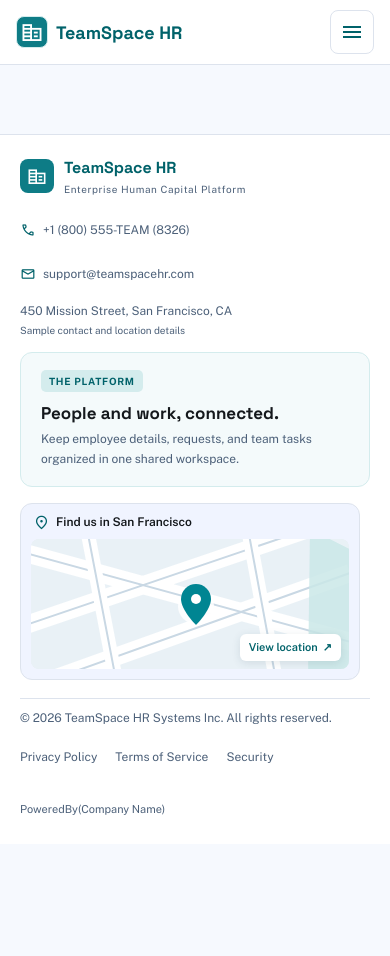
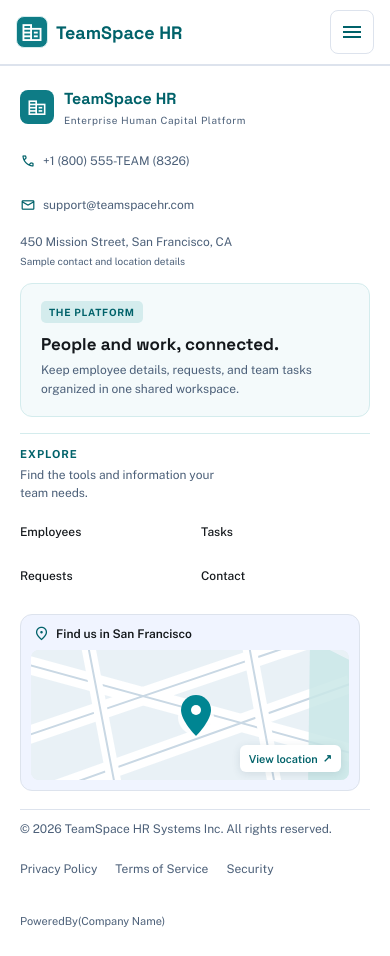
Before and after one commit to Group2Orange/Project-1, a plain HTML site: page common/home/home.html in a window 390 px wide. Before the commit the page ends 844 px from the top, so only its background shows below. Drawn offline with nearby package versions, Linux system fonts and the light colour scheme.

Commit message:
Fix Footer

```diff
--- a/common/home/home.css
+++ b/common/home/home.css
@@ -7,13 +7,12 @@
 }
 
 .home-footer-inner {
-  max-width: 1240px;
-  margin-inline: auto;
+  width: 100%;
 }
 
 .home-footer-grid {
   display: grid;
-  grid-template-columns: minmax(0, 1.15fr) minmax(0, 1fr) minmax(260px, 300px);
+  grid-template-columns: minmax(280px, 360px) minmax(280px, 380px) minmax(0, 1fr) minmax(260px, 300px);
   align-items: center;
   gap: 28px;
   margin-bottom: 18px;
@@ -101,7 +100,72 @@
   line-height: 1.6;
 }
 
+.home-footer-links {
+  position: relative;
+  justify-self: center;
+  width: min(100%, 280px);
+  min-width: 0;
+  padding: 20px 0 8px 20px;
+  transform: translateY(14px);
+}
+
+.home-footer-links::before {
+  content: "";
+  position: absolute;
+  top: 20px;
+  bottom: 0;
+  left: 0;
+  width: 2px;
+  background: var(--color-primary-light);
+}
+
+.home-footer-links h2 {
+  margin: 0 0 6px;
+  color: var(--color-primary-dark);
+  font: 700 11px var(--font-text);
+  letter-spacing: .9px;
+  text-transform: uppercase;
+}
+
+.home-footer-links p {
+  max-width: 220px;
+  margin: 0 0 8px;
+  font-size: 12px;
+  line-height: 1.5;
+}
+
+.home-footer-links ul {
+  margin: 0;
+  padding: 0;
+  list-style: none;
+}
+
+.home-footer .home-footer-links a {
+  display: inline-flex;
+  align-items: center;
+  gap: 8px;
+  min-height: 32px;
+  color: var(--color-text);
+  font-size: 12px;
+  font-weight: 500;
+}
+
+.home-footer-links a::after {
+  content: "↗";
+  color: var(--color-primary);
+  opacity: 0;
+  transform: translate(-3px, 3px);
+  transition: opacity .2s ease, transform .2s ease;
+}
+
+.home-footer-links a:hover::after,
+.home-footer-links a:focus-visible::after {
+  opacity: 1;
+  transform: translate(0, 0);
+}
+
 .home-map-card {
+  grid-column: 4;
   min-width: 0;
   padding: 10px;
   border: 1px solid var(--color-border);
@@ -163,15 +227,15 @@
   padding-top: 10px;
 }
 
-@media (max-width: 1050px) {
+@media (max-width: 1180px) {
   .home-footer-grid {
-    grid-template-columns: minmax(0, 1fr) minmax(260px, 300px);
-    gap: 14px 24px;
+    grid-template-columns: repeat(2, minmax(0, 1fr));
+    gap: 20px 28px;
   }
 
-  .home-footer-contact { grid-column: 1; padding-top: 0; }
-  .home-footer-intro { grid-column: 1; }
-  .home-map-card { grid-column: 2; grid-row: 1 / 3; }
+  .home-footer-contact { padding-top: 0; }
+  .home-footer-links { justify-self: start; transform: none; }
+  .home-map-card { grid-column: auto; }
 }
 
 @media (max-width: 640px) {
@@ -182,11 +246,28 @@
 
   .home-footer-contact,
   .home-footer-intro,
+  .home-footer-links,
   .home-map-card {
     grid-column: auto;
     grid-row: auto;
   }
 
+  .home-footer-links {
+    justify-self: stretch;
+    width: 100%;
+    padding: 14px 0 0;
+    border-top: 1px solid var(--color-primary-light);
+  }
+
+  .home-footer-links::before { display: none; }
+
+  .home-footer-links ul {
+    display: grid;
+    grid-template-columns: repeat(2, minmax(0, 1fr));
+    gap: 0 12px;
+  }
+
+  .home-footer .home-footer-links a { min-height: 44px; }
   .home-map-card { width: 100%; max-width: 340px; }
   .home-contact-grid { flex-direction: column; }
   .home-contact-grid a { min-height: 44px; }
--- a/common/home/home.html
+++ b/common/home/home.html
@@ -33,6 +33,17 @@
           <p>Keep employee details, requests, and team tasks organized in one shared workspace.</p>
         </section>
 
+        <nav class="home-footer-links" aria-labelledby="home-footer-links-title">
+          <h2 id="home-footer-links-title">Explore</h2>
+          <p>Find the tools and information your team needs.</p>
+          <ul>
+            <li><a href="../../hr/employees/employees.html">Employees</a></li>
+            <li><a href="../../hr/tasks/tasks.html">Tasks</a></li>
+            <li><a href="../../hr/requests/requests.html">Requests</a></li>
+            <li><a href="../contact/contact.html">Contact</a></li>
+          </ul>
+        </nav>
+
         <section class="home-map-card" aria-labelledby="map-title">
           <h2 id="map-title"><span class="material-symbols-outlined" aria-hidden="true">location_on</span>Find us in San Francisco</h2>
           <a class="home-map-preview" href="https://www.google.com/maps/search/?api=1&amp;query=450%20Mission%20Street%2C%20San%20Francisco" target="_blank" rel="noopener noreferrer" aria-label="Open sample headquarters location in Google Maps">
--- a/common/profile/profile.css
+++ b/common/profile/profile.css
@@ -249,7 +249,8 @@ button {
 
 
 .page {
-    min-height: calc(100vh - 135px);
+    flex: 1;
+    min-height: 0;
     padding: 30px 0 70px;
 }
 
```
Also changed, not shown: common/profile/profile.html (+3 -2 lines).
